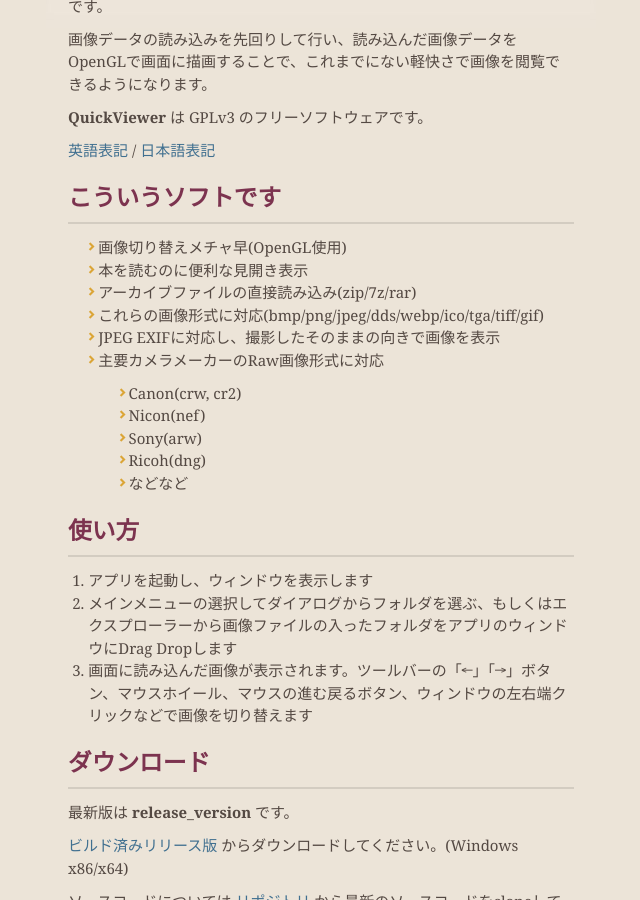
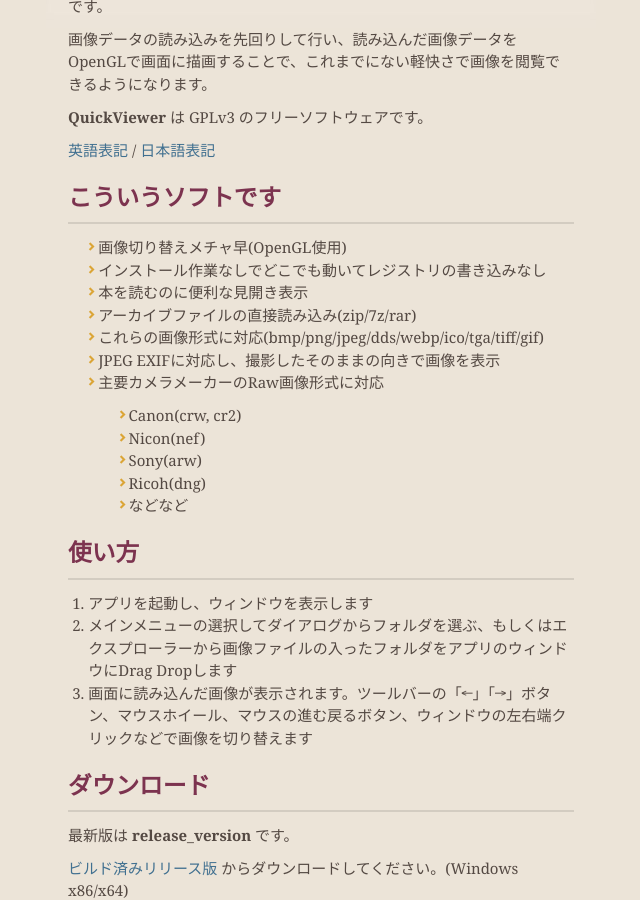
Before and after one commit to kanryu/quickviewer, a Jekyll site: the page built from docs/index-ja.md, in a window 1280 px wide and 900 px high, scrolled down 317 px. Shown: the whole window, without its empty margins (319-959 px from the left). Built offline with Jekyll 4.4.1, drawn with Linux system fonts in a browser that asks for light colours; nearby versions of some CDN libraries; our own code applies the rules of GitHub Pages for plain Markdown files.

Commit message:
Update index-ja.md

```diff
--- a/docs/index-ja.md
+++ b/docs/index-ja.md
@@ -16,6 +16,7 @@ layout: default
 ## こういうソフトです
 
 - 画像切り替えメチャ早(OpenGL使用)
+- インストール作業なしでどこでも動いてレジストリの書き込みなし
 - 本を読むのに便利な見開き表示
 - アーカイブファイルの直接読み込み(zip/7z/rar)
 - これらの画像形式に対応(bmp/png/jpeg/dds/webp/ico/tga/tiff/gif)
```
